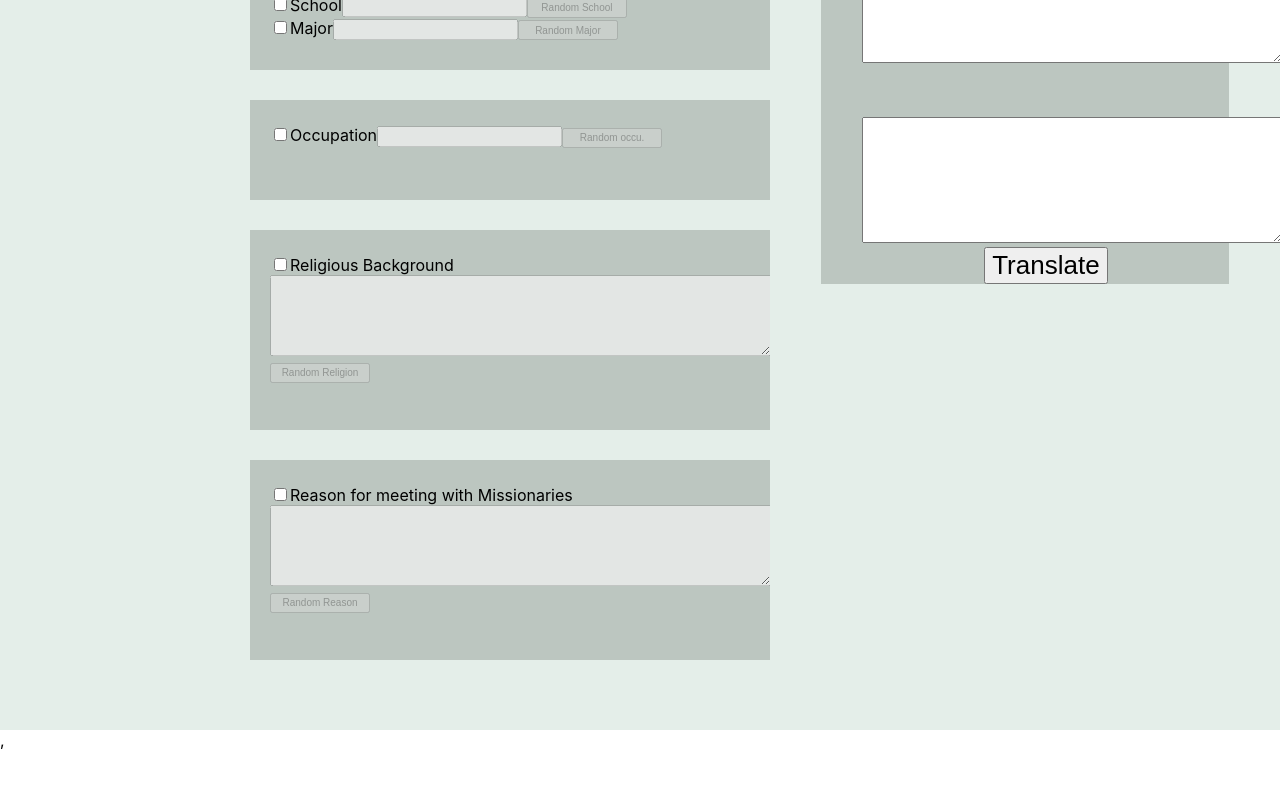
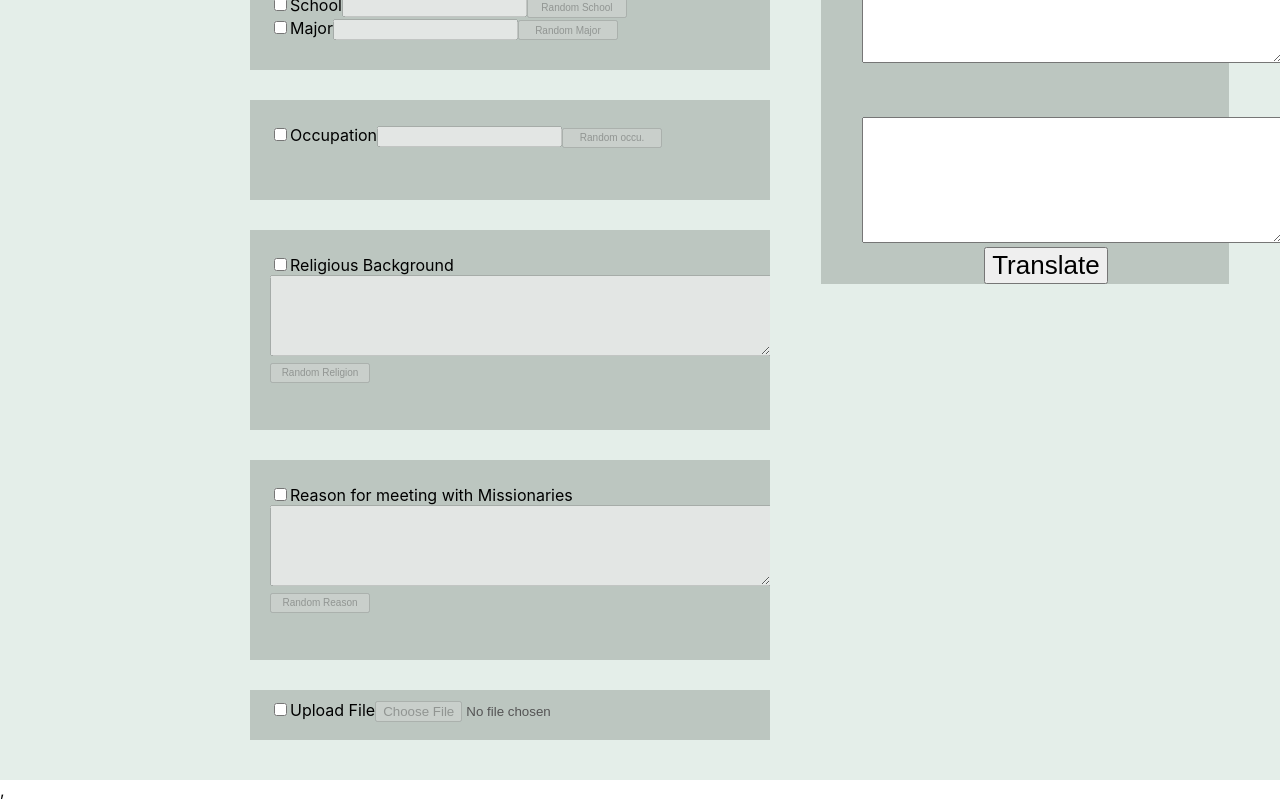
Before and after one commit to vikram-sharma1/Real_time_bio_generator, a React (Vite) app: page / in a window 1280 px wide. Shown: the part 459-1259 px from the top of the page. Before the commit the page ends 1209 px from the top, so only its background shows below. Built offline with nearby package versions, Linux system fonts and the light colour scheme; no server answers.

Commit message:
added file upload option

```diff
--- /dev/null
+++ b/db.json
@@ -0,0 +1,10 @@
+{
+  "uploadFile": [
+    {
+      "id": 1
+    },
+    {
+      "id": 2
+    }
+  ]
+}
--- a/src/Components/Header/BioPage.css
+++ b/src/Components/Header/BioPage.css
@@ -7,7 +7,7 @@
 .middle{
     margin-top: 0px;
     background-color: rgb(228,238,233);
-    height: 1100px;
+    height: 1150px;
 }
 
 .options{
@@ -78,3 +78,23 @@
     margin-top: 50px;
 
 }
+
+.imgdisplay{
+    width: 40%;
+    height: 25%;
+    border-radius: 50%;
+    margin-left: 28%;
+    margin-top: 2%;
+}
+
+.optionfile{
+    margin-top: 10px;
+    margin-left: 250px;
+    width: 500px;
+    height: 15px;
+    background-color:rgb(188,198,192);
+    margin-bottom: 30px;
+    padding-top: 10px;
+    padding-left: 20px;
+    padding-bottom: 25px;
+}
--- a/src/Components/Header/BioPage.jsx
+++ b/src/Components/Header/BioPage.jsx
@@ -21,6 +21,8 @@ function BioPage() {
   const [input, setInput] = useState('');
   const [output, setOutput] = useState('');
 
+  const [file, setFile] = useState()
+
 
 
   const [location, setlocation] = useState(!false);
@@ -29,6 +31,8 @@ function BioPage() {
   const [occupation, setOccupation] = useState(!false);
   const [religion, setReligion] = useState(!false);
   const [reason, setReason] = useState(!false);
+  const [image, setImage] = useState(!false);
+  const [pic, setPic] = useState(true)
 
   const handleInput = (e) => {
     const { id, value } = e.target;
@@ -54,6 +58,9 @@ function BioPage() {
       } else if (id == "reasonCheck") {
         setReason(false);
       }
+       else if (id == "imageCheck") {
+        setImage(false);
+      }
     } else if (!checked) {
       if (id == "locationCheck") {
         setlocation(true);
@@ -67,6 +74,9 @@ function BioPage() {
         setReligion(true);
       } else if (id == "reasonCheck") {
         setReason(true);
+      }
+       else if (id == "imageCheck") {
+        setImage(true);
       }
     }
   };
@@ -167,6 +177,17 @@ function BioPage() {
   }, []);
 
 
+  const saveImage = (e) => {
+
+      setFile(URL.createObjectURL(e.target.files[0]));
+      setPic(false)
+
+      // console.log(e)
+
+  }
+  // console.log(file)
+
+
   // console.log(output)
 
 
@@ -197,9 +218,13 @@ function BioPage() {
                 <span>
                   Gender
                   <select id="gender" onChange={handleInput}>
-                    <option value="male">Male</option>
-                    <option value="female">Female</option>
+
+                    {data.gender == 'male'} ?  (<option value="male">Male</option>) : (<option value="female">Female</option>)
+
+
                   </select>
+
+                        {/* <Select options={data.gender} /> */}
                 </span>
                 <span>
                   <button className="random" name="name" onClick={getRandom}>
@@ -401,19 +426,48 @@ function BioPage() {
                 </span>
               </span>
             </div>
+            {/* image upload */}
+            <div className="optionfile">
+              <span>
+                <span>
+                  <input
+                    type="checkbox"
+                    id="imageCheck"
+                    onChange={handleCheckbox}
+                  ></input>
+                </span>
+                <span>
+                  Upload File
+                  <input type="file" onChange={saveImage} disabled={image}/>
+                </span>
+                {/* <span>
+                  <button
+                    className="random"
+                    disabled={reason}
+                    name="reason"
+                    onClick={getRandom}
+                  >
+                    Random Reason
+                  </button>
+                </span> */}
+              </span>
+            </div>
+
           </div>
         </div>
 
         <div>
           <h1 className="result">Result</h1>
 
+          <img src={file} alt="" className="imgdisplay" style={{display:(pic) ? 'none' : 'block'}}/>
+
           <div className="resultBox">
             <p className="dataShow" id="finalResult" >
-              {data.name} is from {data.location}.{" "}
-              {data.gender == "male" ? "He" : "She"} is studying {data.major} at{" "}
+              {data.name} is from {data.location}.
+              {data.gender == "male" ? "He" : "She"} is studying {data.major} at
               {data.school} . {data.gender == "male" ? "He" : "She"} currently
-              works as a {data.occupation}.{" "}
-              {data.gender == "male" ? "He" : "She"} was raised {data.religious}{" "}
+              works as a {data.occupation}.
+              {data.gender == "male" ? "He" : "She"} was raised {data.religious}
               . {data.gender == "male" ? "He" : "She"} {data.reason} .
             </p>
           </div>
```
